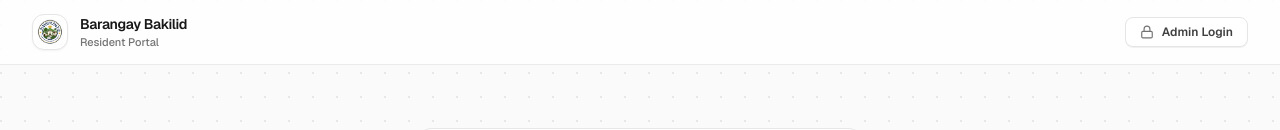
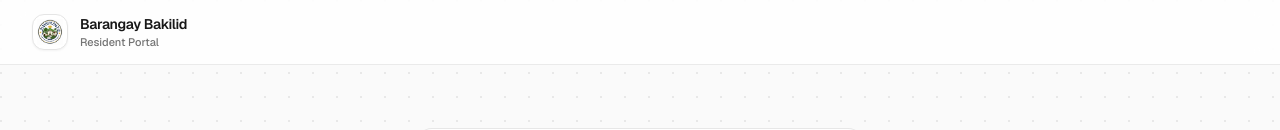
Before and after one commit to SaintedGraci/BARANGAY-SMART-SYSTEM-CLIENT, a React (Vite) app: page /login in a window 1280 px wide. Shown: the top 130 px of the page. Built offline with nearby package versions, Linux system fonts and the light colour scheme.

Commit message:
Remove Admin Login button from public resident login header for security

```diff
--- a/src/pages/loginpage.jsx
+++ b/src/pages/loginpage.jsx
@@ -81,16 +81,6 @@ export default function LoginPage() {
               <p className="text-[11px] font-medium text-neutral-500">Resident Portal</p>
             </div>
           </button>
-
-          <div className="flex items-center gap-3">
-            <button
-              onClick={() => navigate("/admin/login")}
-              className="inline-flex items-center gap-2 rounded-lg border border-neutral-200 bg-white px-3.5 py-1.5 text-xs font-semibold text-neutral-700 shadow-2xs transition hover:bg-neutral-50 hover:text-neutral-900"
-            >
-              <Lock className="h-3.5 w-3.5 text-neutral-500" />
-              Admin Login
-            </button>
-          </div>
         </div>
       </header>
 
```
